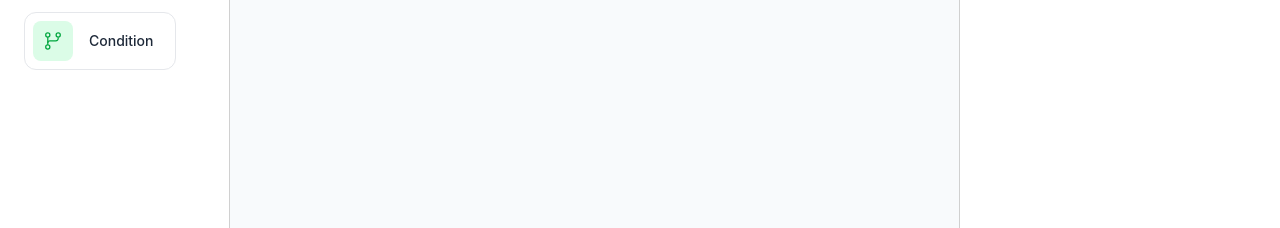
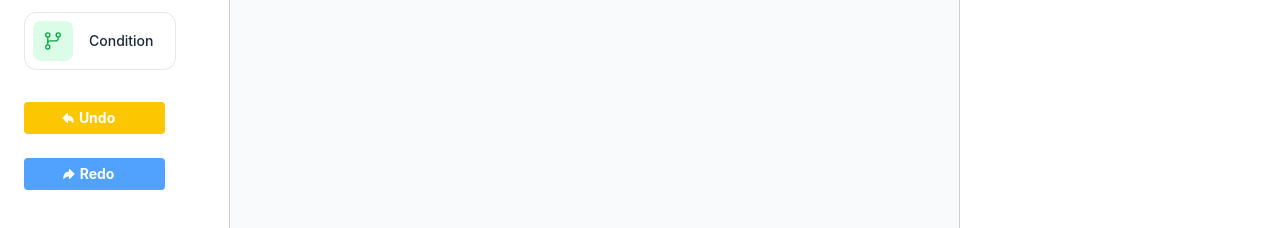
Before and after one commit to Musaib-Naseem/Automation-workflow-builder, a React (Vite) app: page / in a window 1280 px wide. Shown: the part 292-520 px from the top of the page. Built offline with nearby package versions, Linux system fonts and the light colour scheme.

Commit message:
feat: implement undo functionality for workflow changes

```diff
--- a/src/App.tsx
+++ b/src/App.tsx
@@ -18,6 +18,12 @@ function App() {
 const selectedNode = useWorkflowStore((state)=>state.selectedNode);
 
 const setSelectedNode = useWorkflowStore((state)=>state.setSelectedNode);
+
+const history = useWorkflowStore((state)=>state.history);
+
+const saveHistory = useWorkflowStore((state)=>state.saveHistory);
+
+console.log(history);
 
 const defaultNodes:WorkFlowMode2[] = [
 
@@ -117,6 +123,7 @@ setNewUpdateNode(newUpdateNode.map((node)=>node.id === id ? {...node,data:{...no
 
 const updateSelectedNodesDisc=(id:string,description:string)=>{
 
+
  if (!selectedNode || selectedNode.id !== id) return;
 
  setSelectedNode(
@@ -134,15 +141,17 @@ setNewUpdateNode(newUpdateNode.map((node)=>node.id === id ? {...node,data:{...no
 };
 
 
-
 const updateMyNode=()=>{
 
+saveHistory();
 setNodes(newUpdateNode);
 
 }
 
 
 const deleteSelectedNode=(id:string):void=>{
+
+saveHistory();
 
 setSelectedNode(null);
 
@@ -172,6 +181,8 @@ setEdges(filtered);
 
 
 const deleteAllNodes=():void=>{
+
+saveHistory();
 
 setSelectedNode(null);
 setNodes([]);
--- a/src/Components/Sidebar/Sidebar.tsx
+++ b/src/Components/Sidebar/Sidebar.tsx
@@ -1,6 +1,10 @@
 import React from "react";
 import type { WorkFlowMode2 } from "../../Types_ts/node";
 import { ConfigNode } from "../../Types_ts/ConfigNode";
+import { IoArrowUndo } from "react-icons/io5";
+import { IoArrowRedo } from "react-icons/io5";
+import { useWorkflowStore } from "../../Store/WorkflowStore";
+
 
 type SidebarProps={
 
@@ -10,6 +14,9 @@ nodes:WorkFlowMode2[]
 
 
 const Sidebar=({nodes}:SidebarProps)=>{
+
+const Undo = useWorkflowStore((state)=>state.undo);
+
 
 return(
 
@@ -37,7 +44,7 @@ return(
 
 </div>
 
-<span className="font-medium text-gray-800 text-sm">{details.data.label}</span>
+<span className="font-medium text-gray-800 text-sm">{details.data.type}</span>
 
 </div>
 
@@ -49,6 +56,15 @@ return(
 
 </div>
 
+<div className="pt-8 flex flex-col pr-16 ">
+
+<button className="h-8 w-auto p-1 px-4 bg-yellow-400 text-[#fff] rounded-sm font-bold text-sm flex justify-center items-center cursor-pointer" onClick={Undo} > <IoArrowUndo className="mr-1"/>
+Undo &nbsp; &nbsp; </button>
+&nbsp;
+<button className="h-8 w-auto p-1 px-4 bg-blue-400 text-[#fff] rounded-sm font-bold text-sm flex justify-center items-center cursor-pointer"> <IoArrowRedo className="mr-1"/>
+Redo &nbsp; &nbsp; </button>
+</div>
+
 </div>
 
 )
--- a/src/Store/WorkflowStore.ts
+++ b/src/Store/WorkflowStore.ts
@@ -67,21 +67,33 @@ description:"Let it fullfill the all condition"
 
 ]
 
+type WorkflowSnap={
+
+nodes:WorkFlowMode2[],
+edges:Edge[]
+
+}
+
+
 type WorkflowStore = {
 
 nodes : WorkFlowMode2[],
 edges : Edge[],
 selectedNode:WorkFlowMode | null,
 newUpdateNode:WorkFlowMode2[],
+history:WorkflowSnap[],
 setNodes : (nodes:WorkFlowMode2[])=>void,
 setEdges : (edges:Edge[])=>void,
 setSelectedNode :(selectedNode:WorkFlowMode | null)=>void,
-setNewUpdateNode: (newUpdateNode:WorkFlowMode2[])=>void
+setNewUpdateNode: (newUpdateNode:WorkFlowMode2[])=>void,
+saveHistory:()=>void,
+undo:()=>void
 
 }
 
 
-export const useWorkflowStore = create<WorkflowStore>((set)=>({
+
+export const useWorkflowStore = create<WorkflowStore>((set,get)=>({
 
 nodes:(()=>{
 
@@ -107,6 +119,8 @@ return savedNodes ? JSON.parse(savedNodes) : defaultNodes;
 
 })(),
 
+history:[],
+
 setNodes:(nodes)=>{
 
 localStorage.setItem("workflowNodes",JSON.stringify(nodes));
@@ -126,5 +140,49 @@ set({newUpdateNode})
 
 },
 
+saveHistory:()=>{
+
+const { nodes,edges,history} = get();
+
+set({
+
+history:[
+
+...history,
+
+{
+
+nodes:structuredClone(nodes),
+edges:structuredClone(edges)
+
+}
+
+]
+
+
+})
+
+
+},
+
+undo:()=>{
+
+const {history} = get();
+
+if(history.length == 0) return;
+
+const lastSnapShot = history[history.length-1]!;
+
+set({
+
+nodes:lastSnapShot.nodes,
+edges:lastSnapShot?.edges,
+history:history.slice(0,history.length-1)
+
+
+})
+
+}
+
 
 }));
```
